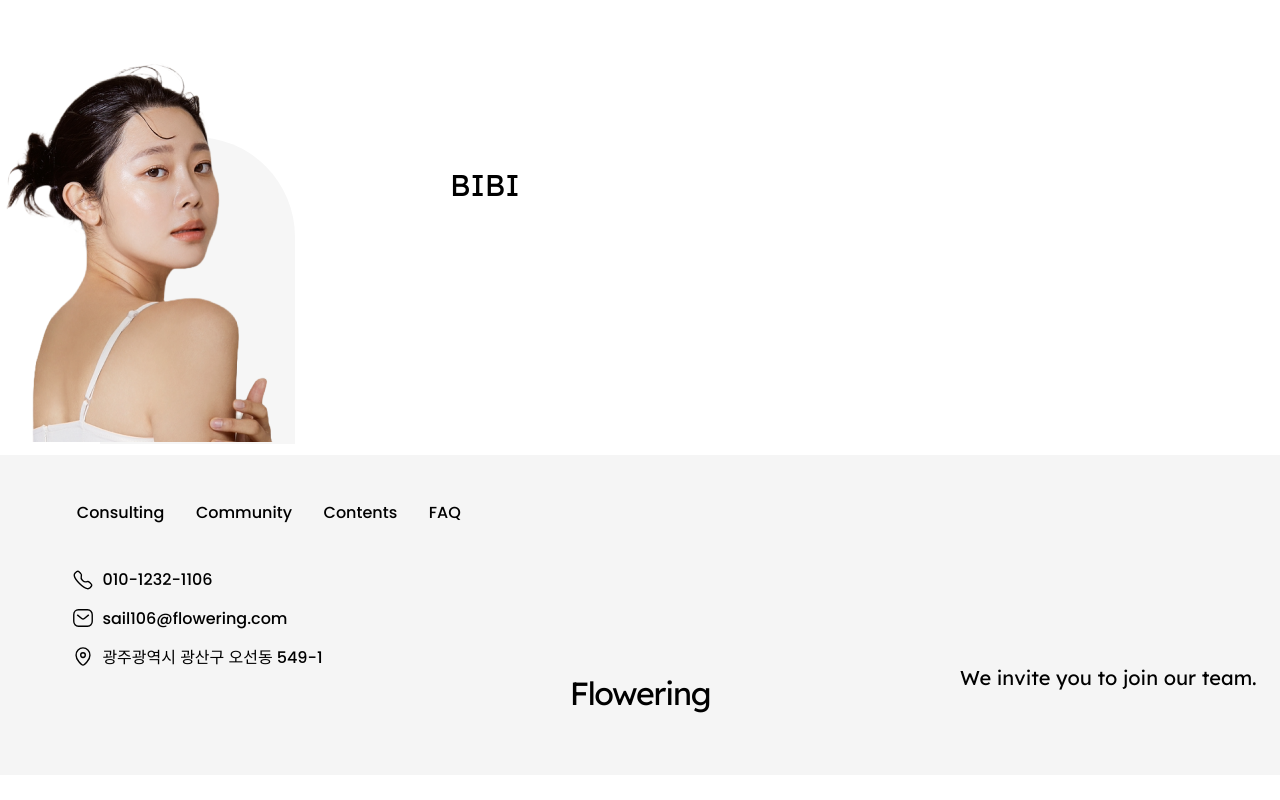
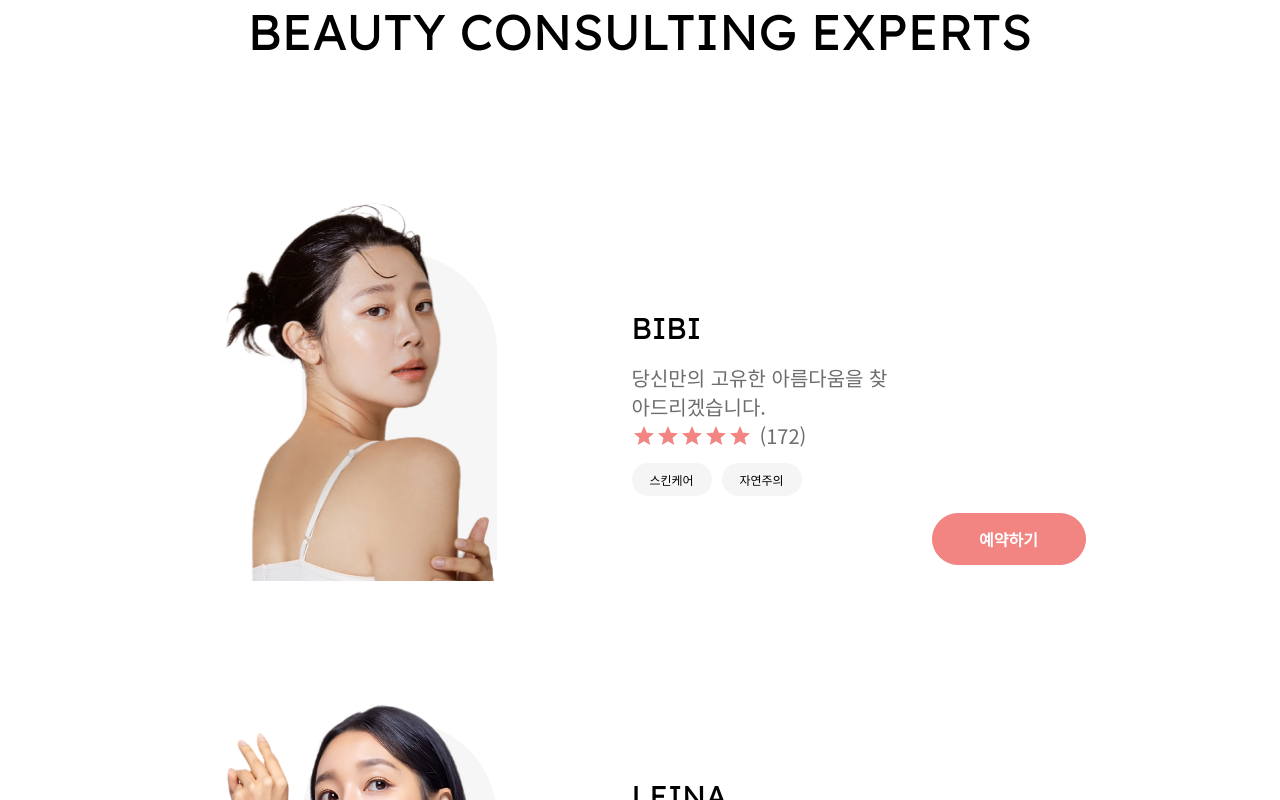
Before and after one commit to sail106/Flowering, a React (Vite) app in the folder front/: page /experts in a window 1280 px wide. Shown: the part 220-1020 px from the top of the page. Before the commit the page ends 995 px from the top, so only its background shows below. Built offline with nearby package versions, Linux system fonts and the light colour scheme.

Commit message:
style: #6 expertsintroduction margin

```diff
--- a/front/src/components/experts/ExpertsIntroduction.jsx
+++ b/front/src/components/experts/ExpertsIntroduction.jsx
@@ -1,49 +1,70 @@
 import Title from "../modify/Title";
 
+import styled from "styled-components";
+import Experts from "../store/Experts";
+
+const ExpertCard = styled.div`
+  justify-content: center;
+  display: flex;
+  align-items: center;
+  flex-direction: column;
+`;
+
+const Margin = styled.div`
+  margin-bottom: 130px;
+`;
+// 컴포넌트 정의
 const ExpertsIntroduction = () => {
   return (
     <>
       <Title text={"Beauty consulting experts"} />
-      <div style={{ position: "relative", width: "317px", height: "418px" }}>
-        <img
-          style={{
-            position: "absolute",
-            zIndex: 1,
-            top: 0,
-            left: 0,
-          }}
-          src="src/assets/BIBI.png"
+      <ExpertCard>
+        <Experts
+          nickname={"BIBI"}
+          text={"당신만의 고유한 아름다움을 찾아드리겠습니다."}
+          rate={4.9}
+          ratenum={172}
+          tag1={"스킨케어"}
+          tag2={"자연주의"}
+          imgsrc={"src/assets/BIBI.png"}
+          width={"280px"}
+          height={"405px"}
         />
-        <div
-          style={{
-            width: "195px",
-            height: "307px",
-            background: "#F6F6F6",
-            borderTopRightRadius: 100,
-            position: "absolute",
-            top: 100,
-            left: 100,
-            zIndex: 0,
-          }}
+        <Experts
+          nickname={"LEINA"}
+          text={"나를 마음껏 표현할 수 있을 때, 진정 아름다워집니다."}
+          rate={4.7}
+          ratenum={289}
+          tag1={"스킨케어"}
+          tag2={"헤어스타일링"}
+          imgsrc={"src/assets/LEINA.png"}
+          width={"305px"}
+          height={"370px"}
         />
-
-        <div
-          style={{
-            textAlign: "center",
-            color: "black",
-            fontSize: 30,
-            fontFamily: "Lexend Deca",
-            fontWeight: "400",
-            lineHeight: 30,
-            wordWrap: "break-word",
-            position: "absolute",
-            bottom: -180,
-            left: 450,
-          }}
-        >
-          BIBI
-        </div>
-      </div>
+        <Experts
+          nickname={"DIANA"}
+          text={"나의 강점을 살리며 다양하게 스타일링을 도전해보세요."}
+          rate={4.9}
+          ratenum={117}
+          tag1={"스킨케어"}
+          tag2={"헤어스타일링"}
+          imgsrc={"src/assets/DIANA.png"}
+          width={"296px"}
+          height={"415px"}
+        />
+        <Experts
+          nickname={"RUNA"}
+          text={"건강하고 자연스러운 아름다움을 선물해드립니다."}
+          rate={4.8}
+          ratenum={390}
+          tag1={"스킨케어"}
+          tag2={"헤어스타일링"}
+          imgsrc={"src/assets/RUNA.png"}
+          width={"294px"}
+          height={"363px"}
+        />
+      </ExpertCard>
+      <Margin />
     </>
   );
 };
--- a/front/src/components/modify/Title.jsx
+++ b/front/src/components/modify/Title.jsx
@@ -3,8 +3,14 @@ import styled from "styled-components";
 const Commod = styled.h1`
   display: flex;
   justify-content: center;
-  padding: 10px;
-  margin: 100px;
+  margin-top: 220px;
+  margin-bottom: 100px;
+  text-align: center;
+  font-family: "Lexend Deca";
+  font-size: 50px;
+  font-style: normal;
+  font-weight: 400;
+  text-transform: uppercase;
 `;
 
 const Title = ({ text }) => {
--- /dev/null
+++ b/front/src/components/store/Experts.jsx
@@ -0,0 +1,130 @@
+import Rating from "@mui/material/Rating";
+import Stack from "@mui/material/Stack";
+import styled from "styled-components";
+import { ButtonBox } from "./Button";
+
+const Container = styled.div`
+  position: relative;
+  width: 317px;
+  height: 418px;
+  margin-right: 600px;
+  margin-bottom: 50px;
+`;
+
+const Image = styled.img`
+  position: absolute;
+  z-index: 1;
+  bottom: 0;
+  right: 0;
+  width: ${(props) => props.width};
+  height: ${(props) => props.height};
+`;
+
+const StyledDiv = styled.div`
+  width: 195px;
+  height: 307px;
+  background: #f6f6f6;
+  border-top-right-radius: 100px;
+  border-top-left-radius: 100px;
+  position: absolute;
+  top: 90px;
+  left: 120px;
+  z-index: 0;
+`;
+
+const BIBIText = styled.div`
+  text-align: center;
+  color: black;
+  font-size: 30px;
+  font-family: "Lexend Deca";
+  font-weight: 400;
+  line-height: 30px;
+  word-wrap: break-word;
+  position: absolute;
+  top: 150px;
+  left: 450px;
+`;
+
+const OneText = styled.div`
+  color: #6d6d6d;
+  font-size: 20px;
+  font-family: "Noto Sans KR";
+  font-weight: 400;
+  position: absolute;
+  top: 200px;
+  left: 450px;
+  width: 260px;
+`;
+
+const StyledRating = styled(Rating)`
+  & .MuiRating-iconFilled {
+    color: #f28482;
+  }
+`;
+
+const StyledSmallDiv = styled.div`
+  width: 80px;
+  height: 33px;
+  left: 450px;
+  top: 300px;
+  position: absolute;
+  background: #f5f5f5;
+  border-radius: 30px;
+  text-align: center;
+  font-size: 12px;
+  font-family: "Noto Sans KR";
+  align-items: center;
+  justify-content: center;
+  display: flex;
+`;
+
+const StyledSmallDiv2 = styled(StyledSmallDiv)`
+  left: 540px;
+  top: 300px;
+`;
+
+const MyButton = styled(ButtonBox)`
+  position: absolute;
+  width: 154px;
+  border-radius: 30px;
+  left: 750px;
+  top: 350px;
+`;
+
+// 컴포넌트 정의
+const Experts = ({
+  nickname,
+  text,
+  rate,
+  ratenum,
+  tag1,
+  tag2,
+  imgsrc,
+  width,
+  height,
+}) => {
+  return (
+    <Container>
+      <Image src={imgsrc} width={width} height={height} />
+      <StyledDiv />
+      <BIBIText>{nickname}</BIBIText>
+      <OneText>
+        {text}
+        <Stack spacing={1} direction="row" alignItems="center">
+          <StyledRating
+            name="half-rating-read"
+            defaultValue={rate}
+            precision={0.5}
+            readOnly
+          />
+          <span>({ratenum})</span>
+        </Stack>
+      </OneText>
+      <StyledSmallDiv>{tag1}</StyledSmallDiv>
+      <StyledSmallDiv2>{tag2}</StyledSmallDiv2>
+      <MyButton>예약하기</MyButton>
+    </Container>
+  );
+};
+
+export default Experts;
```
Also changed, not shown: front/src/components/experts/ExpertsProfile.jsx (added, +34 -0 lines).
